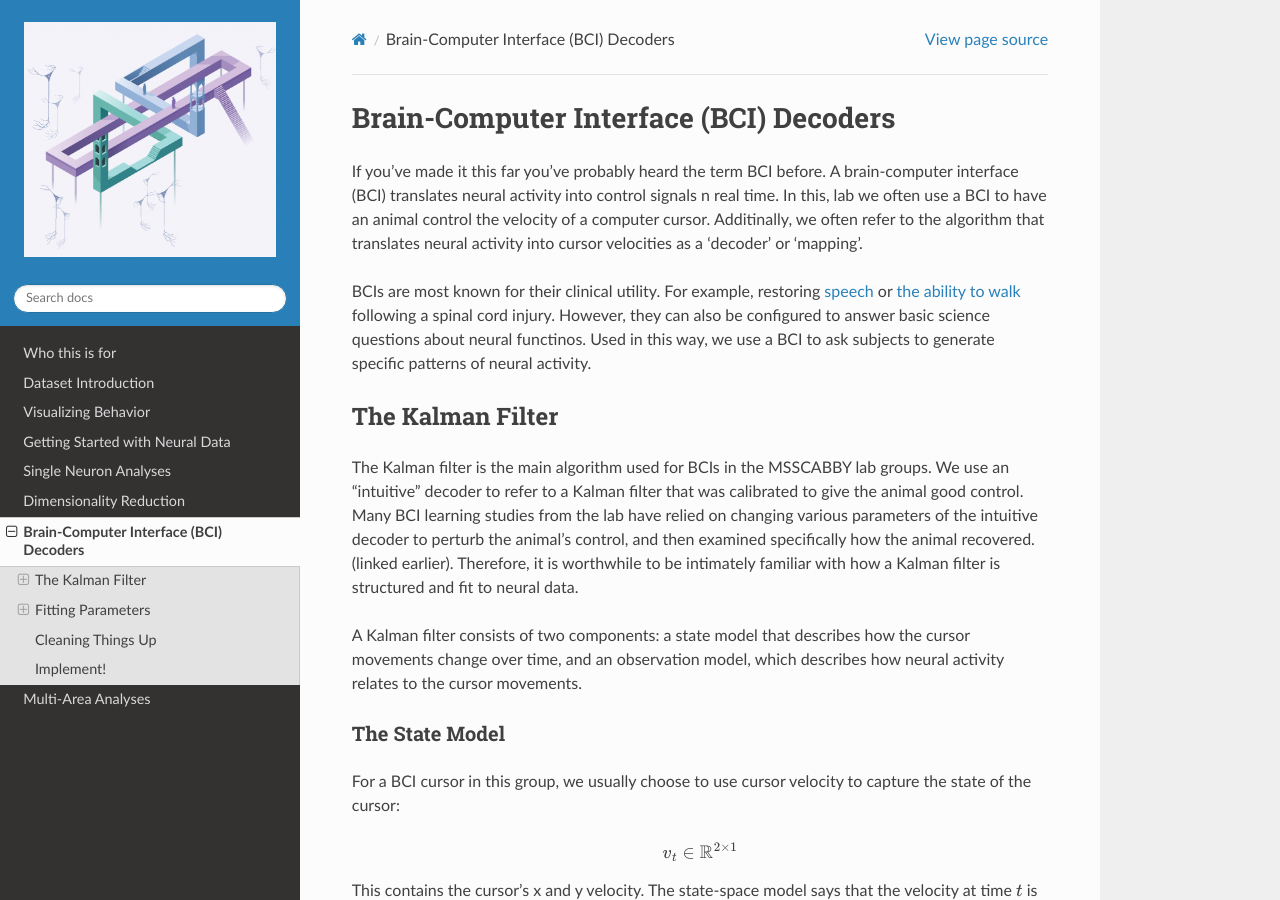
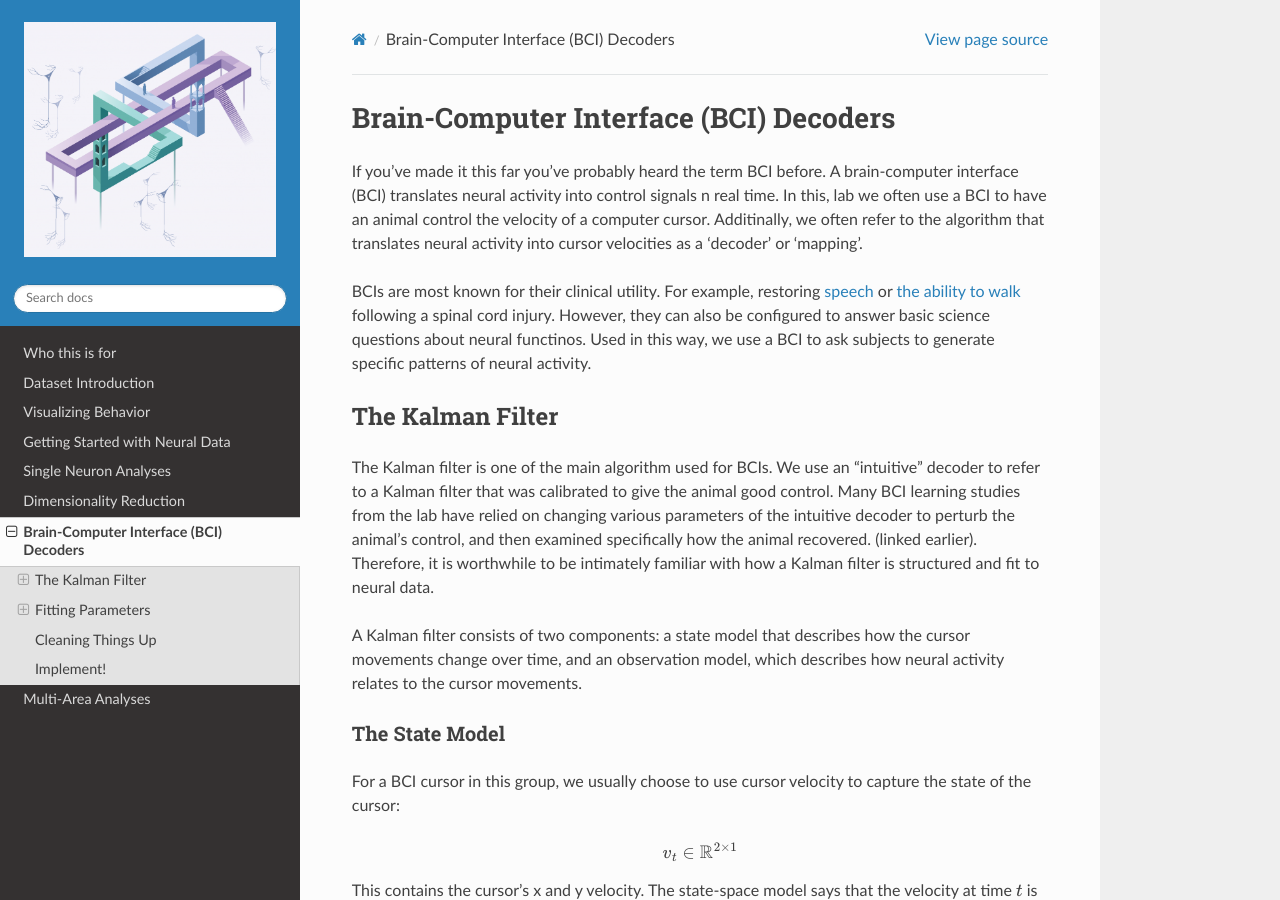
Before and after one commit to sesnyder/NeuralRampUp, a Sphinx documentation site: the page built from docs/source/decoders.rst, in a window 1280 px wide and 900 px high. Built offline with Sphinx 7.4.7 and the Read the Docs theme 3.1.0, drawn with Linux system fonts in a browser that asks for light colours.

Commit message:
updated lab language in decoders

```diff
--- a/docs/source/decoders.rst
+++ b/docs/source/decoders.rst
@@ -11,7 +11,7 @@ BCIs are most known for their clinical utility. For example, restoring `speech <
 The Kalman Filter
 -----------------
 
-The Kalman filter is the main algorithm used for BCIs in the MSSCABBY lab groups. We use an "intuitive" decoder to refer to a Kalman filter that was calibrated to give the animal good control. Many BCI learning studies from the lab have relied on changing various parameters of the intuitive decoder to perturb the animal's control, and then examined specifically how the animal recovered. (linked earlier). Therefore, it is worthwhile to be intimately familiar with how a Kalman filter is structured and fit to neural data.
+The Kalman filter is one of the main algorithm used for BCIs. We use an "intuitive" decoder to refer to a Kalman filter that was calibrated to give the animal good control. Many BCI learning studies from the lab have relied on changing various parameters of the intuitive decoder to perturb the animal's control, and then examined specifically how the animal recovered. (linked earlier). Therefore, it is worthwhile to be intimately familiar with how a Kalman filter is structured and fit to neural data.
 
 A Kalman filter consists of two components: a state model that describes how the cursor movements change over time, and an observation model, which describes how neural activity relates to the cursor movements.
 
```
